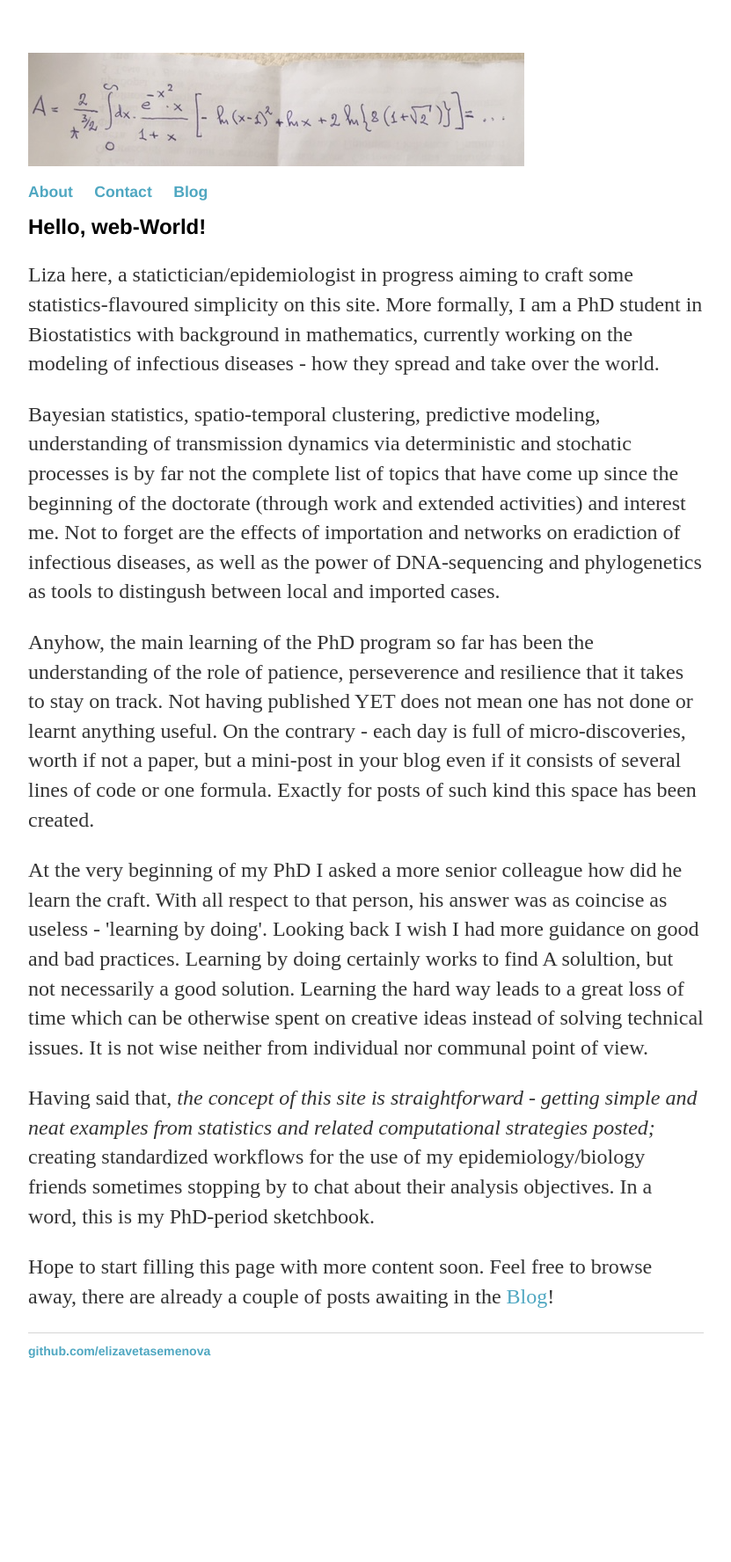
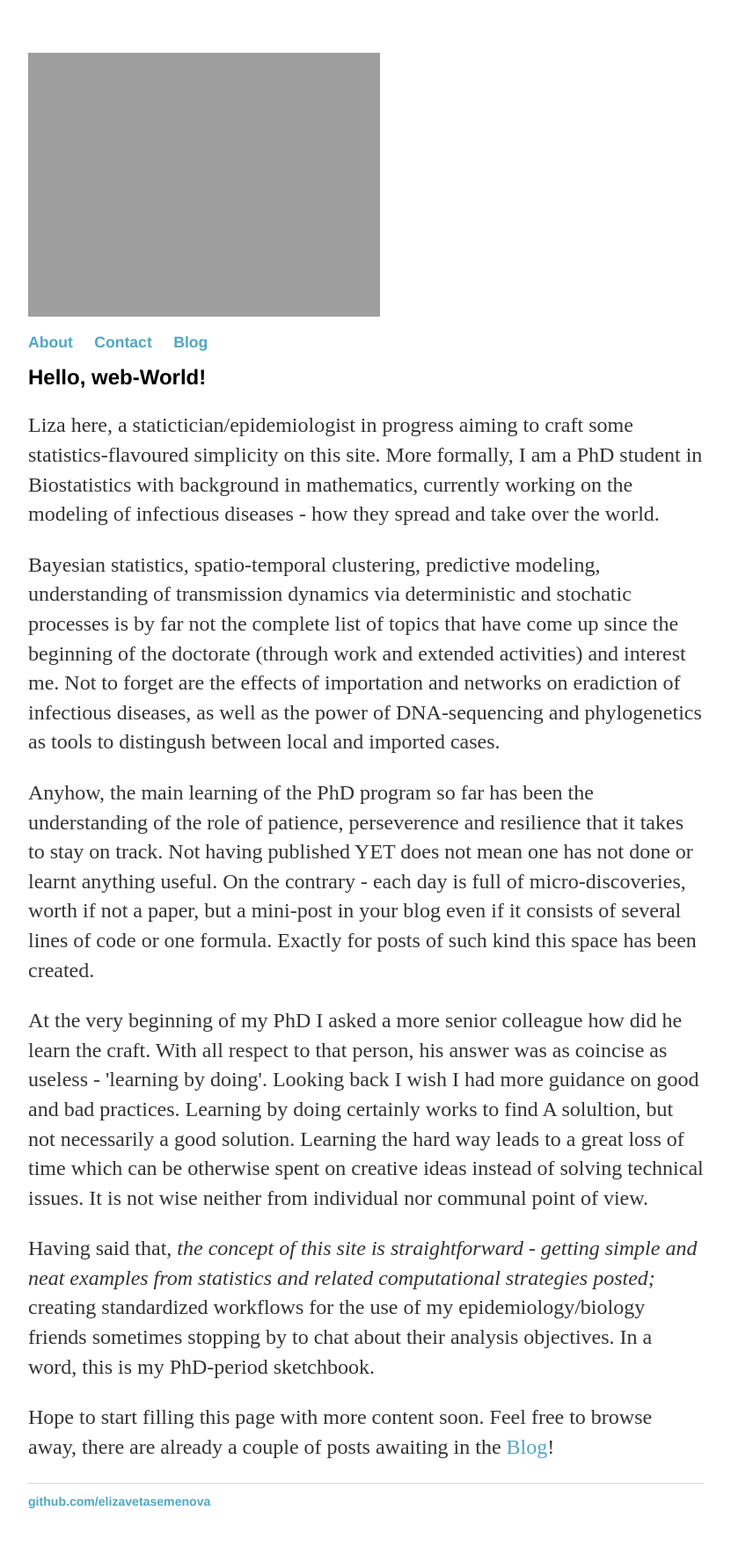
Before and after one commit to elizavetasemenova/elizavetasemenova.github.io, a Jekyll site: the page built from index.html, in a window 1280 px wide. Shown: the whole page at 88% size, without its empty margins (224-1055 px from the left). Built offline with Jekyll 4.4.1, drawn with Linux system fonts in a browser that asks for light colours; before the commit the page ends 1605 px from its top, so only the background shows below that.

Commit message:
Update default.html

```diff
--- a/_layouts/default.html
+++ b/_layouts/default.html
@@ -7,7 +7,8 @@
 			<script src="https://cdn.rawgit.com/google/code-prettify/master/loader/run_prettify.js"></script>
 		</head>
 		<body>
-			<img src="https://elizavetasemenova.github.io/images/integral.png"/>
+			<!-- <img src="https://elizavetasemenova.github.io/images/integral.png"/> -->
+			<img src="https://elizavetasemenova.github.io/images/bookpic.png"/>
 			<nav>
 	    		<ul>
 	        		<li><a href="/">About</a></li>
```
